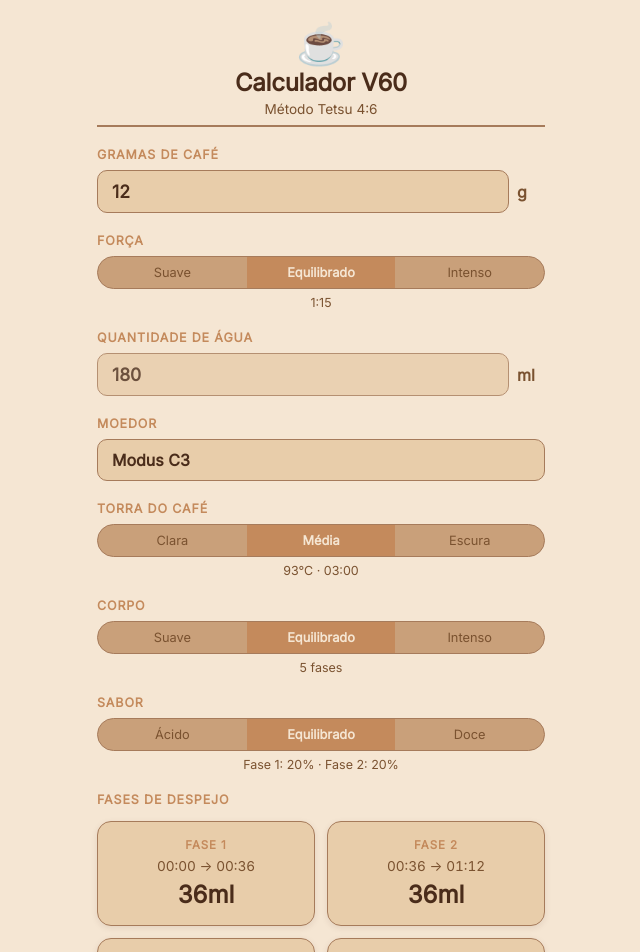
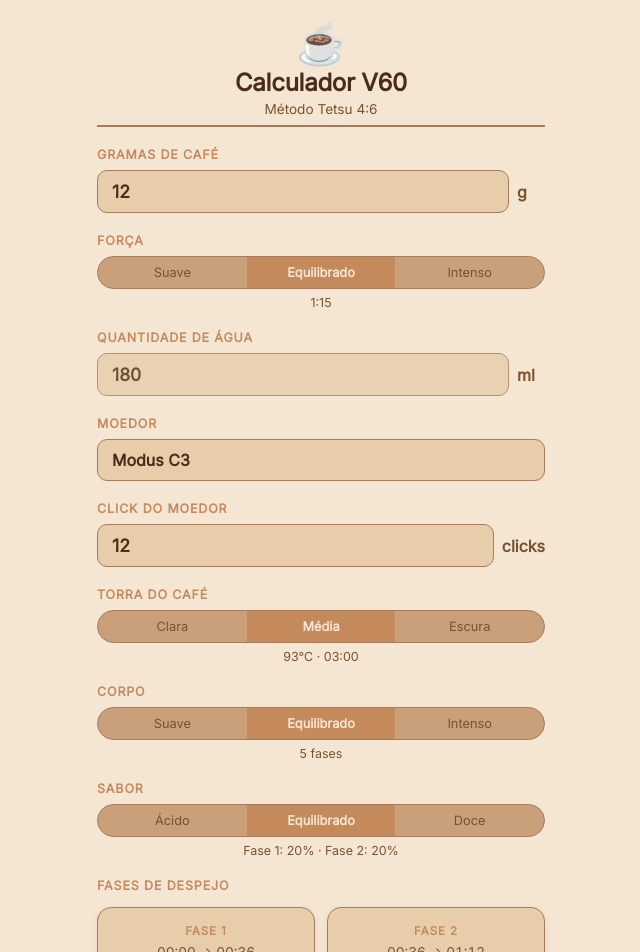
Before and after one commit to densyy/coffee, a Svelte app: page / in a window 1280 px wide. Shown: the top 952 px of the page, without its empty margins (319-959 px from the left). Built offline with nearby package versions, Linux system fonts and the light colour scheme.

Commit message:
refact: refatorações gerais

```diff
--- /dev/null
+++ b/src/components/FieldNumber.svelte
@@ -0,0 +1,96 @@
+<div class="field">
+  {#if label}
+    <label class="field__label" for={id}>{label}</label>
+  {/if}
+  <div class="field__input-row">
+    <input
+      class="field__input{readonly ? ' field__input--readonly' : ''}"
+      {id}
+      type="number"
+      {min}
+      {max}
+      {value}
+      {readonly}
+      on:input={handleInput}
+    />
+    <span class="field__unit">{unit}</span>
+  </div>
+</div>
+
+<script>
+  import { createEventDispatcher } from 'svelte'
+
+  export let id = ''
+  export let label = ''
+  export let value = 0
+  export let unit = ''
+  export let min = 1
+  export let max = 999
+  export let readonly = false
+
+  const dispatch = createEventDispatcher()
+
+  function handleInput (e) {
+    const parsed = Number(e.target.value)
+    if (parsed > 0) dispatch('change', parsed)
+  }
+</script>
+
+<style>
+  .field {
+    display: flex;
+    flex-direction: column;
+    gap: 8px;
+  }
+
+  .field__label {
+    font-size: 0.78rem;
+    font-weight: 700;
+    letter-spacing: 0.07em;
+    text-transform: uppercase;
+    color: var(--color-accent);
+  }
+
+  .field__input-row {
+    display: flex;
+    align-items: center;
+    gap: 8px;
+  }
+
+  .field__input {
+    flex: 1;
+    padding: 10px 14px;
+    border: 1.5px solid var(--color-border);
+    border-radius: 10px;
+    background: var(--color-card);
+    color: var(--color-text);
+    font-size: 1.1rem;
+    font-weight: 600;
+    font-family: inherit;
+    outline: none;
+    transition: border-color 0.15s;
+    -moz-appearance: textfield;
+  }
+
+  .field__input::-webkit-outer-spin-button,
+  .field__input::-webkit-inner-spin-button {
+    -webkit-appearance: none;
+    margin: 0;
+  }
+
+  .field__input:focus {
+    border-color: var(--color-accent);
+  }
+
+  .field__input--readonly {
+    cursor: default;
+    opacity: 0.8;
+  }
+
+  .field__unit {
+    font-size: 1rem;
+    font-weight: 600;
+    color: var(--color-text-muted);
+    min-width: 28px;
+  }
+</style>
--- a/src/pages/v60/Session1.svelte
+++ b/src/pages/v60/Session1.svelte
@@ -5,26 +5,16 @@
     <p class="calculator__subtitle">Método Tetsu 4:6</p>
   </header>
 
-  <!-- Gramas de café -->
+  <FieldNumber
+    id="gramas"
+    label="Gramas de café"
+    value={$v60State.gramas}
+    unit="g"
+    on:change={(e) => updateState('gramas', e.detail)}
+  />
+
   <section class="calculator__field">
-    <label class="field__label" for="cafeGramas">Gramas de café</label>
-    <div class="field__input-row">
-      <input
-        class="field__input"
-        id="cafeGramas"
-        type="number"
-        min="1"
-        max="100"
-        value={$v60State.cafeGramas}
-        on:input={handleGramasInput}
-      />
-      <span class="field__unit">g</span>
-    </div>
-  </section>
-
-  <!-- Força -->
-  <section class="calculator__field">
-    <span class="field__label">Força</span>
+    <span class="calculator__field-label">Força</span>
     <SliderSelector
       options={OPCOES_FORCA}
       value={$v60State.forca}
@@ -33,29 +23,29 @@
     />
   </section>
 
-  <!-- Quantidade de água -->
+  <FieldNumber
+    label="Quantidade de água"
+    value={$v60Recipe.aguaTotal}
+    unit="ml"
+    readonly
+  />
+
   <section class="calculator__field">
-    <span class="field__label">Quantidade de água</span>
-    <div class="field__input-row">
-      <input
-        class="field__input field__input--readonly"
-        type="number"
-        value={$v60Recipe.aguaTotal}
-        readonly
-      />
-      <span class="field__unit">ml</span>
-    </div>
+    <span class="calculator__field-label">Moedor</span>
+    <p class="calculator__field-static">Modus C3</p>
   </section>
 
-  <!-- Moedor -->
+  <FieldNumber
+    id="click"
+    label="Click do moedor"
+    value={$v60State.click}
+    unit="clicks"
+    max={50}
+    on:change={(e) => updateState('click', e.detail)}
+  />
+
   <section class="calculator__field">
-    <span class="field__label">Moedor</span>
-    <p class="field__static">Modus C3</p>
-  </section>
-
-  <!-- Torra -->
-  <section class="calculator__field">
-    <span class="field__label">Torra do café</span>
+    <span class="calculator__field-label">Torra do café</span>
     <SliderSelector
       options={OPCOES_TORRA}
       value={$v60State.torra}
@@ -64,9 +54,8 @@
     />
   </section>
 
-  <!-- Corpo -->
   <section class="calculator__field">
-    <span class="field__label">Corpo</span>
+    <span class="calculator__field-label">Corpo</span>
     <SliderSelector
       options={OPCOES_CORPO}
       value={$v60State.corpo}
@@ -75,9 +64,8 @@
     />
   </section>
 
-  <!-- Sabor -->
   <section class="calculator__field">
-    <span class="field__label">Sabor</span>
+    <span class="calculator__field-label">Sabor</span>
     <SliderSelector
       options={OPCOES_SABOR}
       value={$v60State.sabor}
@@ -86,10 +74,9 @@
     />
   </section>
 
-  <!-- Fases -->
   <section class="calculator__fases">
-    <h2 class="fases__title">Fases de despejo</h2>
-    <div class="fases__grid">
+    <span class="calculator__field-label">Fases de despejo</span>
+    <div class="calculator__fases-grid">
       {#each $v60Recipe.fases as fase (fase.numero)}
         <FaseCard {fase} />
       {/each}
@@ -101,6 +88,7 @@
   import { v60State, v60Recipe, PROPORCOES, TEMPERATURAS, TEMPOS_TOTAIS_SEG, NUM_FASES, DISTRIBUICAO_SABOR, formatTime } from '../../stores/v60.js'
   import SliderSelector from '../../components/SliderSelector.svelte'
   import FaseCard from '../../components/FaseCard.svelte'
+  import FieldNumber from '../../components/FieldNumber.svelte'
 
   const OPCOES_FORCA = [
     { label: 'Suave' },
@@ -127,27 +115,16 @@
   ]
 
   $: subtitleForca = `1:${PROPORCOES[$v60State.forca]}`
+  $: subtitleTorra = `${TEMPERATURAS[$v60State.torra]}°C · ${formatTime(TEMPOS_TOTAIS_SEG[$v60State.torra])}`
+  $: subtitleCorpo = `${NUM_FASES[$v60State.corpo]} fases`
+  $: subtitleSabor = buildSubtitleSabor(DISTRIBUICAO_SABOR[$v60State.sabor])
 
-  $: subtitleTorra = `${TEMPERATURAS[$v60State.torra]}°C · ${formatTime(TEMPOS_TOTAIS_SEG[$v60State.torra])}`
-
-  $: subtitleCorpo = `${NUM_FASES[$v60State.corpo]} fases`
-
-  $: {
-    const [p1, p2] = DISTRIBUICAO_SABOR[$v60State.sabor]
-    subtitleSabor = `Fase 1: ${p1 * 100}% · Fase 2: ${p2 * 100}%`
+  function buildSubtitleSabor ([p1, p2]) {
+    return `Fase 1: ${p1 * 100}% · Fase 2: ${p2 * 100}%`
   }
-
-  let subtitleSabor = ''
 
   function updateState (key, value) {
     v60State.update(s => ({ ...s, [key]: value }))
-  }
-
-  function handleGramasInput (e) {
-    const value = Number(e.target.value)
-    if (value > 0) {
-      v60State.update(s => ({ ...s, cafeGramas: value }))
-    }
   }
 </script>
 
@@ -197,7 +174,7 @@
     gap: 8px;
   }
 
-  .field__label {
+  .calculator__field-label {
     font-size: 0.78rem;
     font-weight: 700;
     letter-spacing: 0.07em;
@@ -205,50 +182,7 @@
     color: var(--color-accent);
   }
 
-  .field__input-row {
-    display: flex;
-    align-items: center;
-    gap: 8px;
-  }
-
-  .field__input {
-    flex: 1;
-    padding: 10px 14px;
-    border: 1.5px solid var(--color-border);
-    border-radius: 10px;
-    background: var(--color-card);
-    color: var(--color-text);
-    font-size: 1.1rem;
-    font-weight: 600;
-    font-family: inherit;
-    outline: none;
-    transition: border-color 0.15s;
-    -moz-appearance: textfield;
-  }
-
-  .field__input::-webkit-outer-spin-button,
-  .field__input::-webkit-inner-spin-button {
-    -webkit-appearance: none;
-    margin: 0;
-  }
-
-  .field__input:focus {
-    border-color: var(--color-accent);
-  }
-
-  .field__input--readonly {
-    cursor: default;
-    opacity: 0.8;
-  }
-
-  .field__unit {
-    font-size: 1rem;
-    font-weight: 600;
-    color: var(--color-text-muted);
-    min-width: 28px;
-  }
-
-  .field__static {
+  .calculator__field-static {
     margin: 0;
     font-size: 1rem;
     font-weight: 600;
@@ -265,16 +199,7 @@
     gap: 14px;
   }
 
-  .fases__title {
-    margin: 0;
-    font-size: 0.78rem;
-    font-weight: 700;
-    letter-spacing: 0.07em;
-    text-transform: uppercase;
-    color: var(--color-accent);
-  }
-
-  .fases__grid {
+  .calculator__fases-grid {
     display: flex;
     flex-wrap: wrap;
     gap: 12px;
--- a/src/stores/v60.js
+++ b/src/stores/v60.js
@@ -2,35 +2,25 @@ import { writable, derived } from 'svelte/store'
 
 const STORAGE_KEY = 'v60_recipe'
 
-const PROPORCOES = [18, 15, 12] // Suave, Equilibrado, Intenso
-const TEMPERATURAS = [96, 93, 90] // Clara, Média, Escura
-const TEMPOS_TOTAIS_SEG = [210, 180, 150] // Clara=3:30, Média=3:00, Escura=2:30
-const NUM_FASES = [4, 5, 6] // Corpo: Suave, Equilibrado, Intenso
+export const PROPORCOES = [18, 15, 12] // Suave, Equilibrado, Intenso
+export const TEMPERATURAS = [96, 93, 90] // Clara, Média, Escura
+export const TEMPOS_TOTAIS_SEG = [210, 180, 150] // Clara=3:30, Média=3:00, Escura=2:30
+export const NUM_FASES = [4, 5, 6] // Corpo: Suave, Equilibrado, Intenso
 
 // [pct fase1, pct fase2] por sabor: Ácido, Equilibrado, Doce
-const DISTRIBUICAO_SABOR = [
+export const DISTRIBUICAO_SABOR = [
   [0.25, 0.15],
   [0.20, 0.20],
   [0.15, 0.25]
 ]
 
 const DEFAULT_STATE = {
-  cafeGramas: 12,
+  gramas: 12,
+  click: 12,
   forca: 1,
   torra: 1,
   corpo: 1,
   sabor: 1
-}
-
-function loadFromStorage () {
-  try {
-    const saved = localStorage.getItem(STORAGE_KEY)
-    if (!saved) return DEFAULT_STATE
-    const parsed = JSON.parse(saved)
-    return { ...DEFAULT_STATE, ...parsed }
-  } catch {
-    return DEFAULT_STATE
-  }
 }
 
 export function formatTime (segundos) {
@@ -39,32 +29,50 @@ export function formatTime (segundos) {
   return `${String(m).padStart(2, '0')}:${String(s).padStart(2, '0')}`
 }
 
-function calcularFases (cafeGramas, forca, torra, corpo, sabor) {
-  const proporcao = PROPORCOES[forca]
-  const aguaTotal = Math.round(cafeGramas * proporcao)
-  const numFases = NUM_FASES[corpo]
-  const tempoTotalSeg = TEMPOS_TOTAIS_SEG[torra]
+function loadFromStorage () {
+  try {
+    const saved = localStorage.getItem(STORAGE_KEY)
+    if (!saved) return DEFAULT_STATE
+    return { ...DEFAULT_STATE, ...JSON.parse(saved) }
+  } catch {
+    return DEFAULT_STATE
+  }
+}
 
+function saveToStorage (state) {
+  try {
+    localStorage.setItem(STORAGE_KEY, JSON.stringify(state))
+  } catch {}
+}
+
+function calcAguaTotal (gramas, forca) {
+  return Math.round(gramas * PROPORCOES[forca])
+}
+
+function calcVolumes (aguaTotal, numFases, sabor) {
   const [pct1, pct2] = DISTRIBUICAO_SABOR[sabor]
   const agua1 = Math.round(aguaTotal * pct1)
   const agua2 = Math.round(aguaTotal * pct2)
-
   const fasesRestantes = numFases - 2
-  const aguaRestante = aguaTotal - agua1 - agua2
-  const aguaPorFaseRestante = Math.floor(aguaRestante / fasesRestantes)
+  const aguaPorFase = Math.floor((aguaTotal - agua1 - agua2) / fasesRestantes)
 
   const volumes = [agua1, agua2]
-  let somaAcumulada = agua1 + agua2
+  let soma = agua1 + agua2
 
   for (let i = 0; i < fasesRestantes - 1; i++) {
-    volumes.push(aguaPorFaseRestante)
-    somaAcumulada += aguaPorFaseRestante
+    volumes.push(aguaPorFase)
+    soma += aguaPorFase
   }
-  volumes.push(aguaTotal - somaAcumulada)
 
+  volumes.push(aguaTotal - soma)
+  return volumes
+}
+
+function calcFases (volumes, tempoTotalSeg) {
+  const numFases = volumes.length
   const tempoPorFase = Math.round(tempoTotalSeg / numFases)
 
-  const fases = volumes.map((volume, i) => {
+  return volumes.map((volume, i) => {
     const timeStart = i * tempoPorFase
     const timeEnd = i === numFases - 1 ? tempoTotalSeg : (i + 1) * tempoPorFase
     return {
@@ -76,10 +84,18 @@ function calcularFases (cafeGramas, forca, torra, corpo, sabor) {
       timeEndFmt: formatTime(timeEnd)
     }
   })
+}
+
+function calcularReceita (gramas, forca, torra, corpo, sabor) {
+  const aguaTotal = calcAguaTotal(gramas, forca)
+  const numFases = NUM_FASES[corpo]
+  const tempoTotalSeg = TEMPOS_TOTAIS_SEG[torra]
+  const volumes = calcVolumes(aguaTotal, numFases, sabor)
+  const fases = calcFases(volumes, tempoTotalSeg)
 
   return {
     aguaTotal,
-    proporcao,
+    proporcao: PROPORCOES[forca],
     numFases,
     temperatura: TEMPERATURAS[torra],
     tempoTotal: formatTime(tempoTotalSeg),
@@ -87,17 +103,10 @@ function calcularFases (cafeGramas, forca, torra, corpo, sabor) {
   }
 }
 
-const initialState = loadFromStorage()
-export const v60State = writable(initialState)
+export const v60State = writable(loadFromStorage())
 
-v60State.subscribe(state => {
-  try {
-    localStorage.setItem(STORAGE_KEY, JSON.stringify(state))
-  } catch {}
-})
+v60State.subscribe(saveToStorage)
 
 export const v60Recipe = derived(v60State, ($s) =>
-  calcularFases($s.cafeGramas, $s.forca, $s.torra, $s.corpo, $s.sabor)
+  calcularReceita($s.gramas, $s.forca, $s.torra, $s.corpo, $s.sabor)
 )
-
-export { PROPORCOES, TEMPERATURAS, TEMPOS_TOTAIS_SEG, NUM_FASES, DISTRIBUICAO_SABOR }
```
Also changed, not shown: public/global.css (+0 -8 lines), src/routes/V60.svelte (+1 -10 lines).
